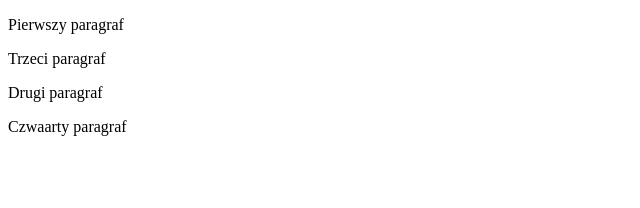
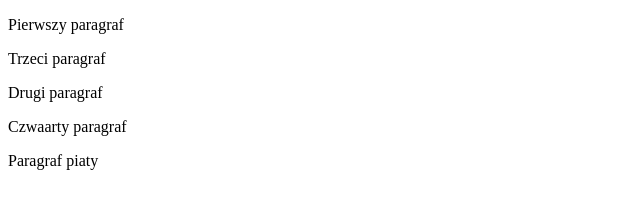
Before and after one commit to olacencora/olacencora.github.io, a plain HTML site: page index.html in a window 1280 px wide. Shown: the whole page, without its empty margins (0-640 px from the left). Drawn offline with Linux system fonts and the light colour scheme.

Commit message:
paragraf piaty

```diff
--- a/index.html
+++ b/index.html
@@ -11,5 +11,6 @@
     <p>Trzeci paragraf</p>
     <p>Drugi paragraf</p>
     <p>Czwaarty paragraf</p>
+    <p>Paragraf piaty</p>
 </body>
 </html>
```
